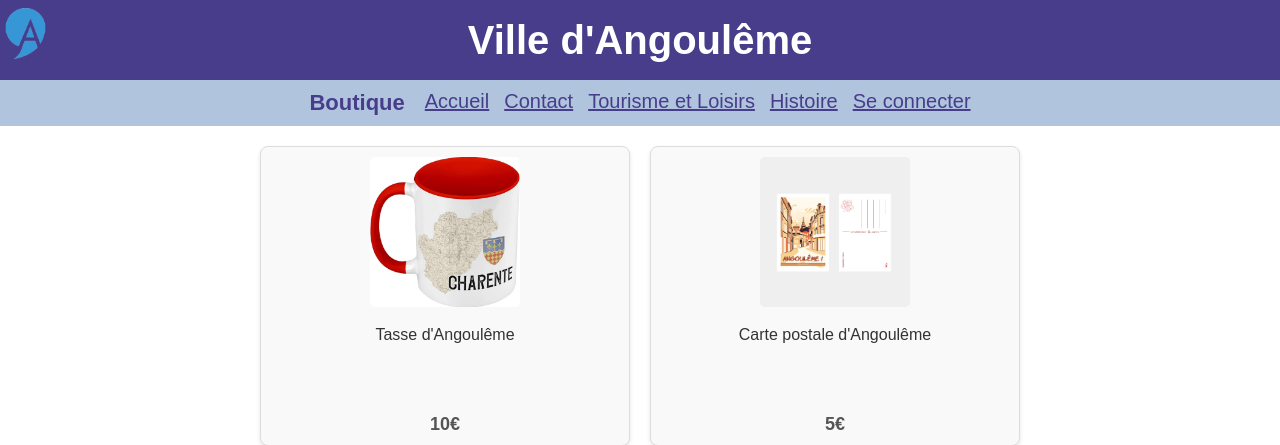
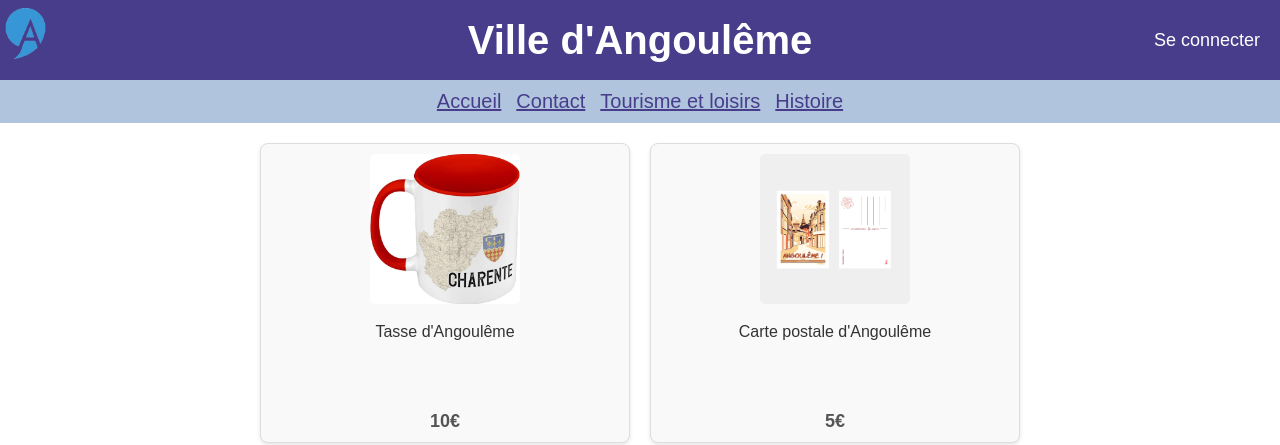
Before and after one commit to NohanM1008/Projet-web-semestre-1-site-angoul-me, a PHP site: page /html/boutique.html in a window 1280 px wide. Shown: the top 445 px of the page. Run offline with PHP 8.4, Linux system fonts and the light colour scheme.

Commit message:
correction bot

```diff
--- a/css/header.css
+++ b/css/header.css
@@ -40,7 +40,7 @@ header a {
     font-size: 18px;
     text-decoration: none;
     margin-left: auto; /* Pousse le lien "Se connecter" à l'extrême droite */
-    font-family: 'Raleway', sans-serif
+    font-family: 'Raleway', sans-serif;
 }
 
 nav {
@@ -69,7 +69,7 @@ nav ol li {
 nav ol li a {
     color: var(--bleufonce);
     font-size: 20px;
-    font-family: 'Raleway', sans-serif
+    font-family: 'Raleway', sans-serif;
 }
 
 nav ol li a:hover {
--- a/html/boutique.html
+++ b/html/boutique.html
@@ -9,17 +9,16 @@
     </head>
     <body> <!-- La balise body anglobe tout ce qui apparaîtra dans notre page Web-->
         <header>
-            <a href="index.html"><img src="../images/logo.png" alt="Angoulême Logo"></a>
+            <a href="../index.html"><img src="../images/logo.png" alt="Angoulême Logo"class="logo-site"></a>
+            <a href="connexion.html">Se connecter</a>
             <h1>Ville d'Angoulême</h1>
         </header>
         <nav>
-            <h1>Boutique</h1>
             <ol>
                 <li><a href="../index.html">Accueil</a></li>
                 <li><a href="contact.html">Contact</a></li>
-                <li><a href="loisirs.html">Tourisme et Loisirs</a></li>
+                <li><a href="loisirs.html">Tourisme et loisirs</a></li>
                 <li><a href="histoire.html">Histoire</a></li>
-                <li><a href="connexion.html">Se connecter</a></li>
             </ol>
         </nav>
         <main>
```
